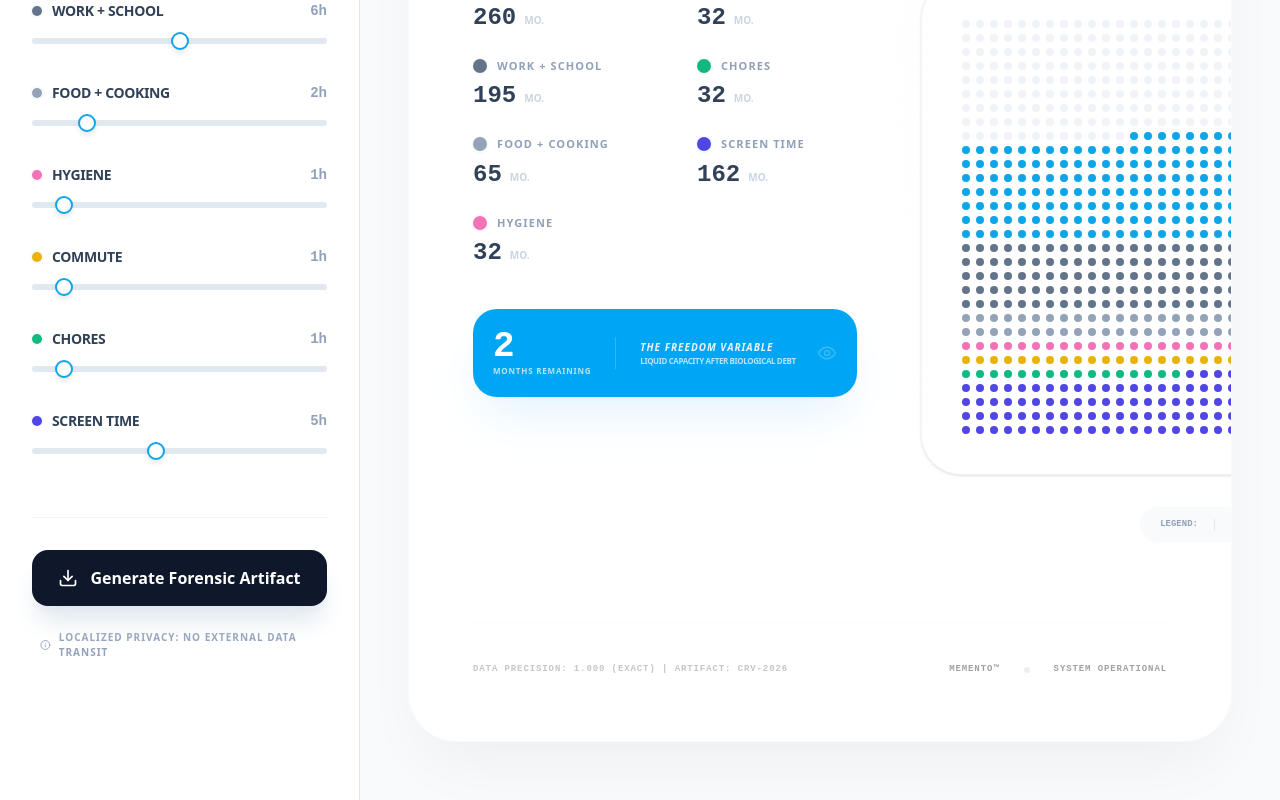
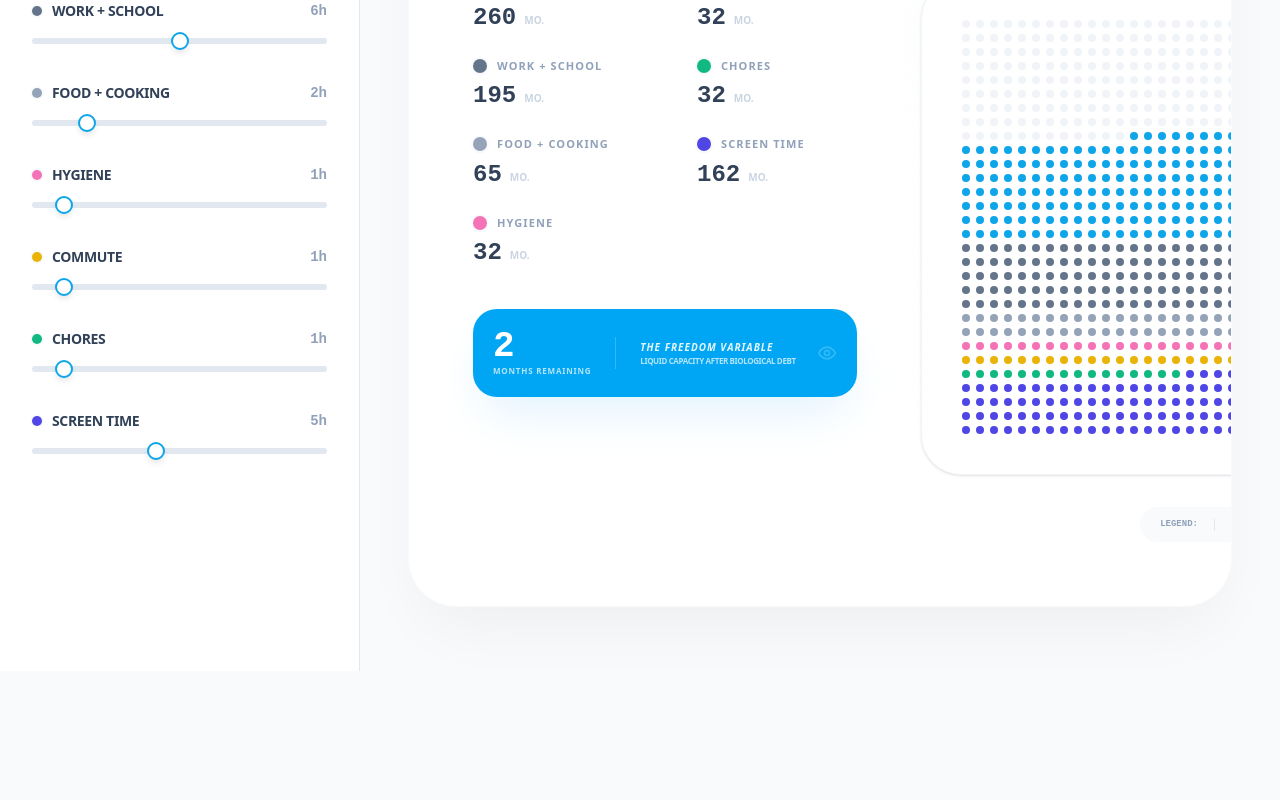
Before and after one commit to nodesagar/memento-life-expectancy, a React (Vite) app: page / in a window 1280 px wide. Shown: the part 374-1174 px from the top of the page. After the commit the page ends 1045 px from the top, so only its background shows below. Built offline with nearby package versions, Linux system fonts and the light colour scheme.

Commit message:
feat: remove footer and sidebar download actions for cleaner UI

```diff
--- a/src/App.jsx
+++ b/src/App.jsx
@@ -188,20 +188,6 @@ export default function App() {
             </ControlGroup>
           </div>
 
-          <div className="mt-8 pt-8 border-t border-slate-100 sm:sticky sm:bottom-0 bg-white pb-4">
-            <button
-              onClick={handleDownload}
-              disabled={isCapturing}
-              className="group relative flex items-center justify-center gap-3 w-full py-4 bg-slate-900 hover:bg-black text-white px-6 rounded-2xl font-bold transition-all shadow-xl shadow-slate-200 transform hover:scale-[1.02] active:scale-95 disabled:opacity-50 cursor-pointer"
-            >
-              <Download className="w-5 h-5 transition-transform group-hover:translate-y-px" />
-              <span>Generate Forensic Artifact</span>
-            </button>
-            <div className="flex items-center gap-2 mt-6 text-[10px] text-slate-400 font-bold uppercase tracking-widest px-2">
-              <Info className="w-3 h-3" />
-              <span>Localized Privacy: No external data transit</span>
-            </div>
-          </div>
         </aside>
 
         {/* Main Rendering Area */}
@@ -346,17 +332,6 @@ export default function App() {
 
             </div>
 
-            {/* Footer Tag */}
-            <footer className="mt-20 pt-10 border-t border-slate-50 flex flex-col sm:flex-row justify-between items-center gap-6 opacity-40 grayscale hover:grayscale-0 transition-all duration-500">
-              <div className="font-mono text-[9px] font-bold tracking-widest uppercase text-slate-500">
-                Data Precision: 1.000 (Exact) | Artifact: CRV-2026
-              </div>
-              <div className="flex items-center gap-6">
-                <span className="font-mono text-[9px] font-bold tracking-widest uppercase">MEMENTO™</span>
-                <div className="w-1.5 h-1.5 rounded-full bg-slate-300" />
-                <span className="font-mono text-[9px] font-bold tracking-widest uppercase">System Operational</span>
-              </div>
-            </footer>
           </div>
         </main>
       </div>
```
